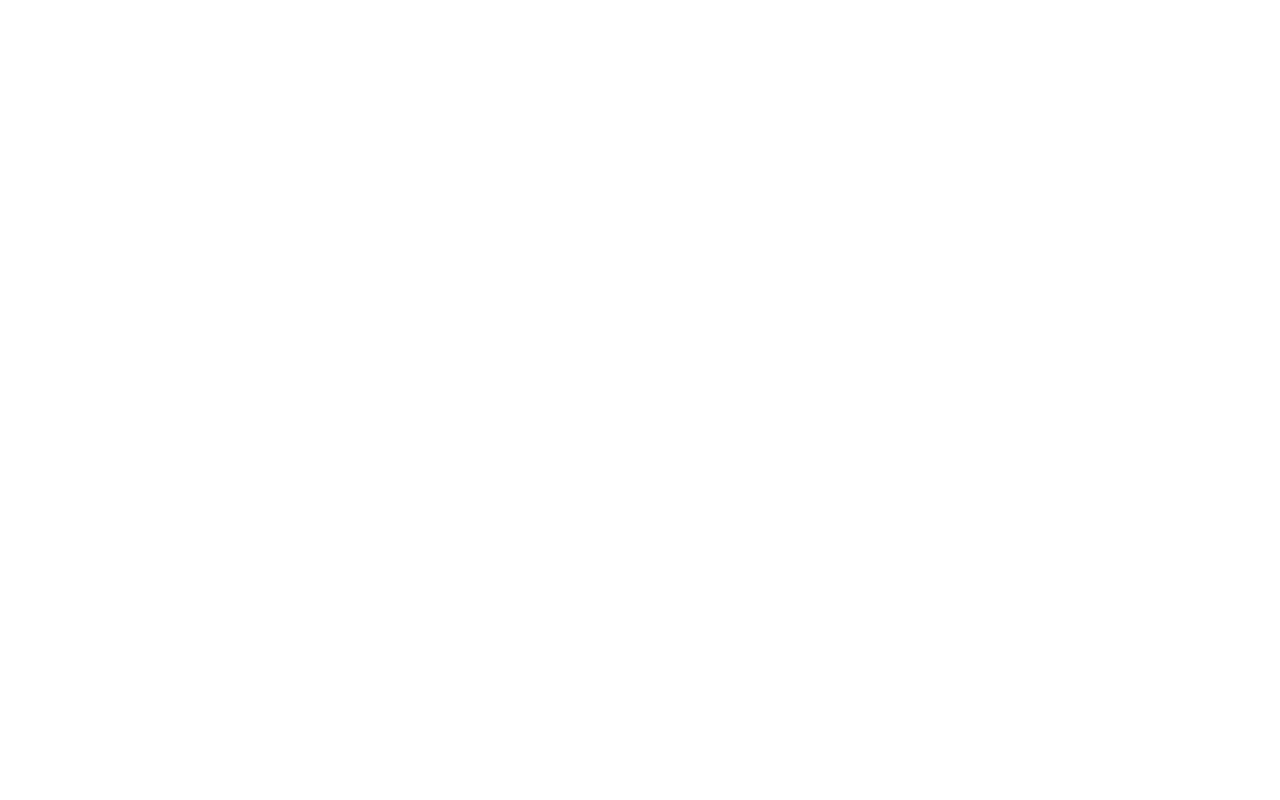
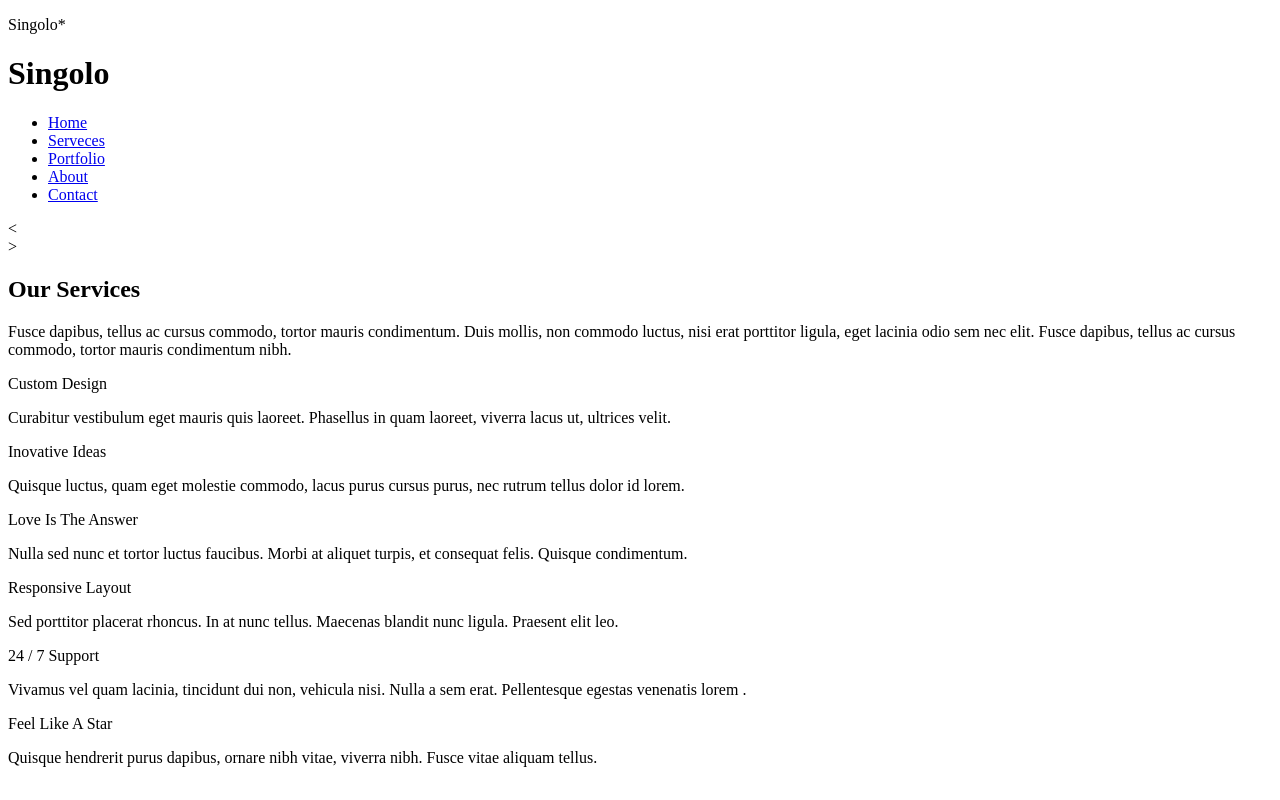
Before and after one commit to shebekocom/singolo, a plain HTML site: page singolo1.html in a window 1280 px wide. Drawn offline with Linux system fonts and the light colour scheme.

Commit message:
feat: add base html layout

```diff
--- a/singolo1.css
+++ b/singolo1.css
@@ -0,0 +1,4 @@
+.container {
+  max-width: 1020px;
+}
+/*# sourceMappingURL=singolo1.css.map */
--- a/singolo1.html
+++ b/singolo1.html
@@ -1,11 +1,92 @@
 <!DOCTYPE html>
 <html lang="en">
-<head>
-  <meta charset="UTF-8">
-  <meta name="viewport" content="width=device-width, initial-scale=1.0">
-  <title>Singolo</title>
-</head>
-<body>
-
-</body>
+  <head>
+    <meta charset="UTF-8" />
+    <meta name="viewport" content="width=device-width, initial-scale=1.0" />
+    <title>Singolo</title>
+  </head>
+  <body>
+    <div class="container">
+      <header class="header">
+        <p class="header_logotype logotype">
+          Singolo<span class="logotype_object">*</span>
+        </p>
+        <h1 class="header">Singolo</h1>
+        <nav class="header_nav navigation">
+          <ul class="navigation__list">
+            <li class="navigation__item"><a href="#">Home</a></li>
+            <li class="navigation__item"><a href="#">Serveces</a></li>
+            <li class="navigation__item"><a href="#">Portfolio</a></li>
+            <li class="navigation__item"><a href="#">About</a></li>
+            <li class="navigation__item"><a href="#">Contact</a></li>
+          </ul>
+        </nav>
+      </header>
+      <main class="main">
+        <section class="slider">
+          <div class="arrow_left">&#706;</div>
+          <div class="phone_vertical"></div>
+          <div class="phone_horizontal"></div>
+          <div class="arrow_rigth">&#707;</div>
+        </section>
+        <section class="our-services">
+          <h2 class="header_section">Our Services</h2>
+          <p class="our-services__text">
+            Fusce dapibus, tellus ac cursus commodo, tortor mauris condimentum.
+            Duis mollis, non commodo luctus, nisi erat porttitor ligula, eget
+            lacinia odio sem nec elit. Fusce dapibus, tellus ac cursus commodo,
+            tortor mauris condimentum nibh.
+          </p>
+          <div class="our-services__features">
+            <div class="our-services__feature-item feature-item">
+              <div class="featur-item__icon"></div>
+              <div class="feature-item__text">
+                <p class="feature-item__caption">Custom Design</p><p class="feature-item__description">
+                  Curabitur vestibulum eget mauris quis laoreet. Phasellus in
+                  quam laoreet, viverra lacus ut, ultrices velit.
+                </p>
+              </div>
+            </div>
+            <div class="our-services__feature-item feature-item">
+              <div class="featur-item__icon"></div>
+              <div class="feature-item__caption">   <p class="feature-item__caption">Inovative Ideas</p> <p class="feature-item__description">
+                Quisque luctus, quam eget molestie commodo, lacus purus cursus
+                purus, nec rutrum tellus dolor id lorem.</p>
+              </div>
+            </div>
+            <div class="our-services__feature-item feature-item">
+              <div class="featur-item__icon"></div>
+              <div class="feature-item__text"><p class="feature-item__caption">Love Is The Answer</p><p class="feature-item__description">
+                Nulla sed nunc et tortor luctus faucibus. Morbi at aliquet
+                turpis, et consequat felis. Quisque condimentum.</p>
+              </div>
+            </div>
+            <div class="our-services__feature-item feature-item">
+              <div class="featur-item__icon"></div>
+              <div class="feature-item__text"><p class="feature-item__caption">Responsive Layout</p><p class="feature-item__description">
+                Sed porttitor placerat rhoncus. In at nunc tellus. Maecenas
+                blandit nunc ligula. Praesent elit leo.
+              </p>
+            </div>
+            <div class="our-services__feature-item feature-item">
+              <div class="featur-item__icon"></div>
+              <div class="feature-item__text"><p class="feature-item__caption">24 / 7 Support</p>
+                <p class="feature-item__description">
+                Vivamus vel quam lacinia, tincidunt dui non, vehicula nisi.
+                Nulla a sem erat. Pellentesque egestas venenatis lorem .
+              </p>
+            </div>
+            <div class="our-services__feature-item feature-item">
+              <div class="featur-item__icon"></div>
+              <div class="feature-item__text"><p class="feature-item__caption">Feel Like A Star</p>
+                <p class="feature-item__description">
+                Quisque hendrerit purus dapibus, ornare nibh vitae, viverra
+                nibh. Fusce vitae aliquam tellus.
+              </p>
+            </div>
+          </div>
+        </section>
+      </main>
+    </div>
+  </body>
 </html>
```
Also changed, not shown: assets/img/arrow.png (added), assets/img/img_horizontal.jpg (added), assets/img/img_vertical.jpg (added), assets/img/phone.png (added), assets/img/shadow_phone.png (added).
